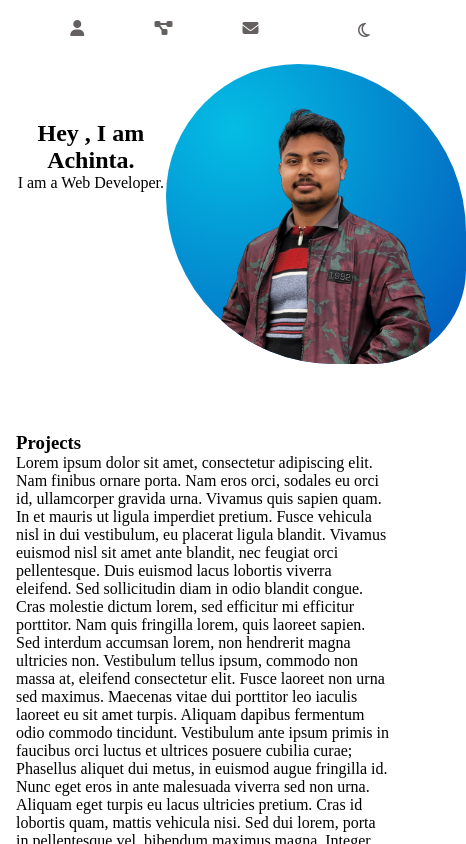
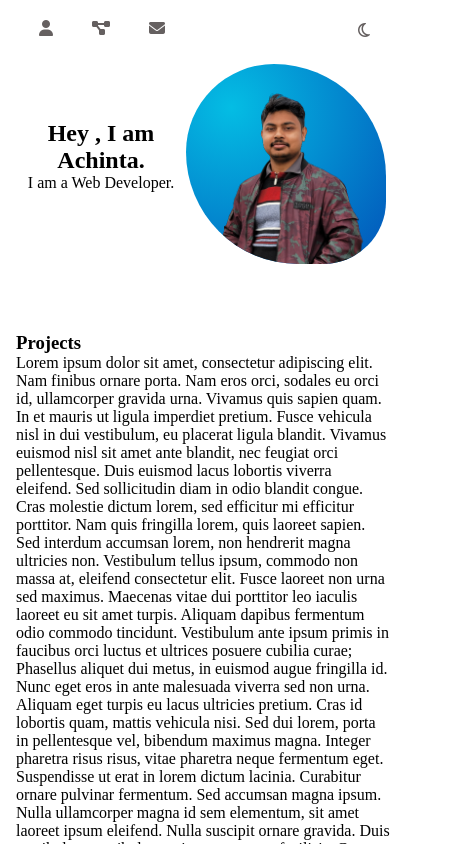
Before and after one commit to Achinta1997/know-me, a React (Create React App) app: page / in a window 390 px wide. Shown: the top 844 px of the page, 466 px wide, since content can reach past the window. Built offline with nearby package versions, Linux system fonts and the light colour scheme; a web font is replaced by a local one.

Commit message:
mobile adjustments

```diff
--- a/src/About.css
+++ b/src/About.css
@@ -49,10 +49,11 @@
     .introImageBox {
         width: 60%;
         padding-left: 0;
+        margin-left: 0%;
     }
 
     .introImageBox img{
-        width: 300px;
+        width: 200px;
         padding-left: 0%;
     }
 
--- a/src/App.css
+++ b/src/App.css
@@ -2,4 +2,12 @@
   background-color: rgb(31, 29, 29) ;
   color: aliceblue;
   width: 100%;
+  margin:0%;
+  padding: 0%;
 }
+
+.App{
+  width: 100%;
+  margin:0%;
+  padding: 0%;
+}
--- a/src/Navbar.css
+++ b/src/Navbar.css
@@ -53,7 +53,7 @@ nav a:hover{
 }
 
 
-@media only screen and (max-width:786px){
+@media only screen and (max-width:768px){
 
     /* hamburger button */
     /* .navicon-burger{
@@ -85,15 +85,14 @@ nav a:hover{
     .navbar{
         display: flex;
         justify-content: flex-end;
-        padding-left: 10px;
+
     }
 
     nav a{
         margin-top: 20px;
         margin-bottom: 10px;
         color: rgb(101, 96, 96);
-        padding-left: 18%;
-        padding-right: 0%;
+
         display: flex;
         justify-content: center;
         text-decoration: none;
@@ -101,8 +100,8 @@ nav a:hover{
 
     .darkmode{
         margin-left: auto;
-        padding-right: 20px;
-        padding-left: 8px;
+        margin-right: 20px;
+
     }
 
     .darkmode-item:hover{
--- a/src/Projects.js
+++ b/src/Projects.js
@@ -6,7 +6,7 @@ const Projects =()=>{
     return(
         <div className="project">
             <h3 className='head'>Projects</h3>
-      <motion.p  initial={{ opacity: 0 }}
+      <motion.p initial={{ opacity: 0 }}
   whileInView={{ opacity: 1 }}
   viewport={{ once: true }}>
       Lorem ipsum dolor sit amet, consectetur adipiscing elit. Nam finibus ornare porta. Nam eros orci, sodales eu orci id, ullamcorper gravida urna. Vivamus quis sapien quam. In et mauris ut ligula imperdiet pretium. Fusce vehicula nisl in dui vestibulum, eu placerat ligula blandit. Vivamus euismod nisl sit amet ante blandit, nec feugiat orci pellentesque. Duis euismod lacus lobortis viverra eleifend. Sed sollicitudin diam in odio blandit congue. Cras molestie dictum lorem, sed efficitur mi efficitur porttitor. Nam quis fringilla lorem, quis laoreet sapien. Sed interdum accumsan lorem, non hendrerit magna ultricies non. Vestibulum tellus ipsum, commodo non massa at, eleifend consectetur elit. Fusce laoreet non urna sed maximus.
```
Also changed, not shown: src/Projects.css (line endings or trailing spaces), src/index.css (line endings or trailing spaces).
